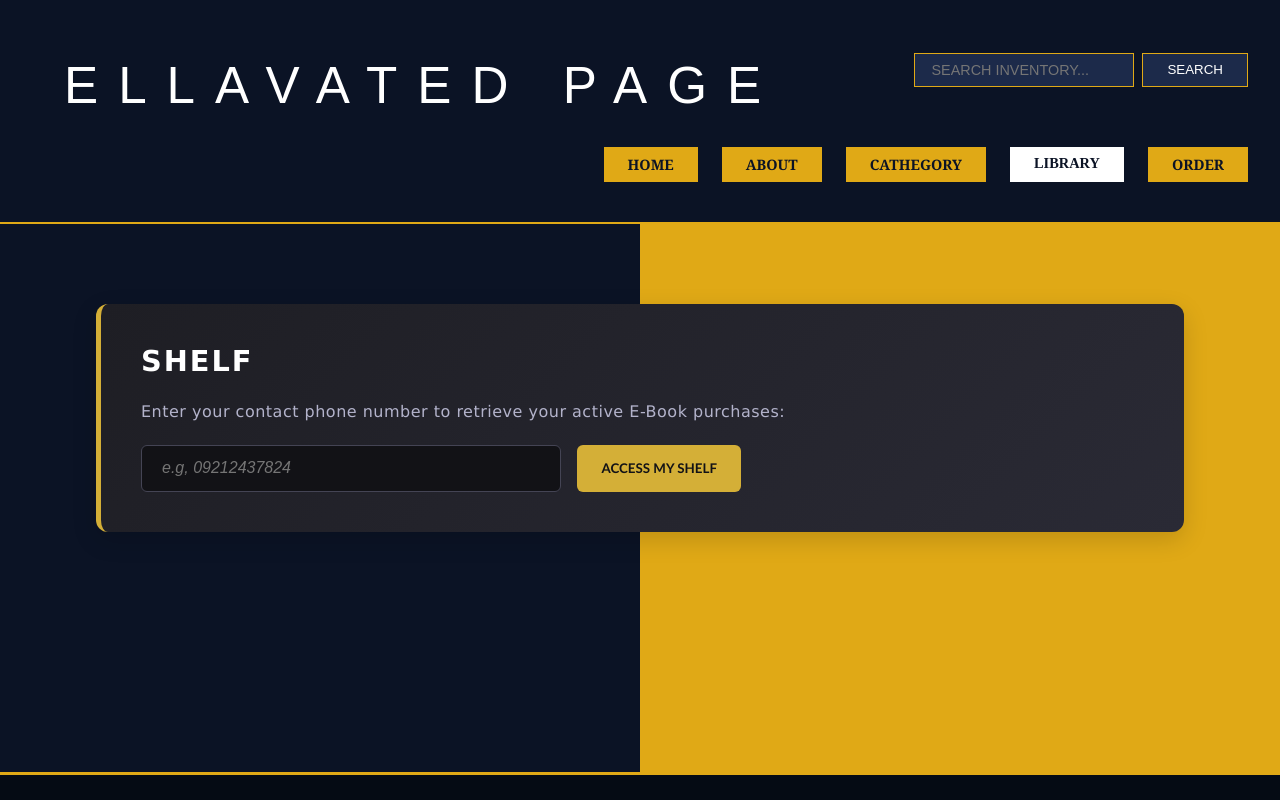
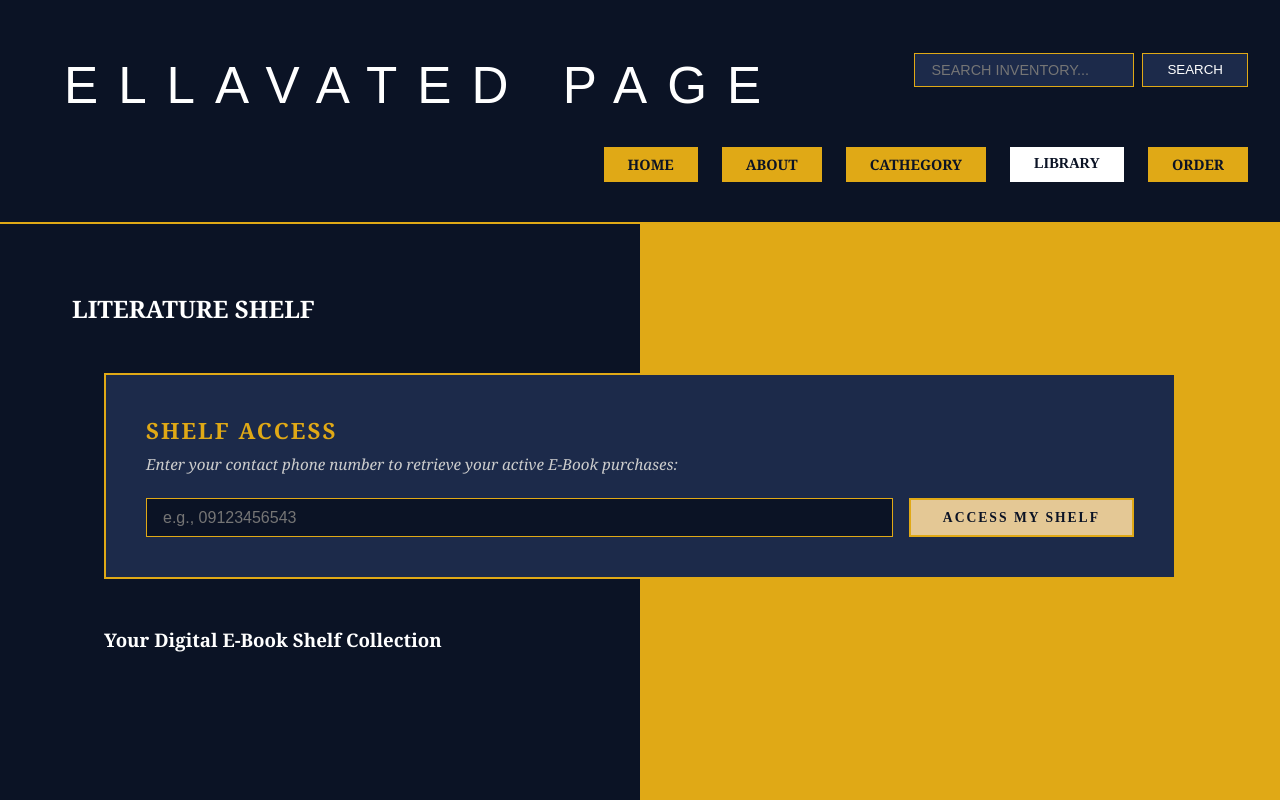
Before and after one commit to eliyosh/BookShop2, an Angular app in the folder bookshop-adb/: page /library in a window 1280 px wide. Shown: the top 800 px of the page. Built offline with nearby package versions, Linux system fonts and the light colour scheme.

Commit message:
feat: complete digital library module with dynamic image mappings, and edited html and css

```diff
--- a/bookshop-adb/server.js
+++ b/bookshop-adb/server.js
@@ -37,7 +37,8 @@ const Order = mongoose.model('Order', new mongoose.Schema({
         title: String,
         format: String,
         quantity:Number,
-        price:Number
+        price:Number,
+        cover:String
     }],
     totalAmount:{type: Number, required: true},
     orderDate: {type:Date, default: Date.now}
--- a/bookshop-adb/src/app/library/library.css
+++ b/bookshop-adb/src/app/library/library.css
@@ -1,131 +1,82 @@
-.library-container {
-    max-width: 1200px;
-    margin: 2rem auto;
-    padding: 0 1.5rem;
-    font-family:  'Lucida Grande', 'Lucida Sans', Arial, sans-serif;
-    letter-spacing: 0.5px;
-}
-
-  .search-box-panel {
-    background: linear-gradient(135deg, #1e1e24 0%, #2a2a35 100%);
-    color: #ffffff;
+.library-access-panel {
+    background-color: var(--bg-accent-blue);
+    border: 2px solid var(--primary-gold);
+    margin: 3rem 2rem;
     padding: 2.5rem;
-    border-radius: 12px;
-    box-shadow: 0 8px 24px rgba(0,0,0,0.15);
-    margin-bottom: 3rem;
-    border-left: 5px solid #d4af37;
+    box-sizing: border-box;
   }
 
-  .search-box-panel h2 {
-    margin-top: 0;
-    font-size: 1.8rem;
+  .access-panel-title {
+    color: var(--primary-gold);
+    margin: 0 0 0.5rem 0;
     letter-spacing: 2px;
-
+    font-size: 1.4rem;
+    text-transform: uppercase;
   }
 
-  .search-box-panel p {
-    color: #b3b3cb;
-    margin-bottom: 1.5rem;
+  .access-panel-subtitle {
+    color: var(--text-light);
+    margin: 0 0 1.5rem 0;
+    font-style: italic;
+    font-size: 0.95rem;
   }
 
-  .search-row {
+  .library-search-row {
     display: flex;
     gap: 1rem;
-    max-width: 600px;
+    flex-wrap: wrap;
+    width: 100%;
   }
 
-  .search-row input {
+  .library-search-input {
     flex: 1;
-    padding: 0.85rem 1.25rem;
-    border-radius: 6px;
-    border: 1px solid #444454;
-    background: #121216;
-    color: #fff;
+    min-width: 250px;
+    background: var(--bg-dark-blue);
+    border: 1px solid var(--primary-gold);
+    color: var(--text-white);
+    padding: 0.6rem 1rem;
     font-size: 1rem;
-    font-style: italic;
   }
 
-  .search-row input:focus {
+  .library-search-input:focus {
     outline: none;
-    border-color: #d4af37;
-    box-shadow: 0 0 8px rgba(212, 175, 55, 0.3);
+    border-color: var(--text-white);
   }
 
-  .access-btn {
-    background: #d4af37;
-    color: #121216;
-    border: none;
-    padding: 0 1.5rem;
-    font-weight: bolder;
-    border-radius: 6px;
-    cursor: pointer;
-    transition: 0.2s ease;
-    font-family:'Gill Sans', 'Gill Sans MT', Calibri, 'Trebuchet MS', sans-serif;
-}
-
-  .access-btn:hover {
-    background: #f1c40f;
+  /* Button overrides layout targets */
+  .kiosk-box-btn.auto-width {
+    width: auto;
+    margin-top: 0;
+    padding: 0.6rem 2rem;
   }
 
-  .shelf-grid {
-    display: grid;
-    grid-template-columns: repeat(auto-fill, minmax(280px, 1fr));
-    gap: 1.5rem;
+  /* Catalog sub-labels text alignments */
+  .filter-group {
+    margin-top: 3rem;
+    padding: 0 2rem;
   }
 
-  .digital-book-card {
-    background: #ffffff;
-    border: 1px solid #e1e1e8;
-    border-radius: 8px;
-    padding: 1.5rem;
-    display: flex;
-    flex-direction: column;
-    justify-content: space-between;
-    box-shadow: 0 4px 12px rgba(0,0,0,0.05);
-    transition: transform 0.2s, box-shadow 0.2s;
+  .shelf-card-info {
+    width: 100%;
+    text-align: center;
+    margin-bottom: 1rem;
   }
 
-  .digital-book-card:hover {
-    transform: translateY(-4px);
-    box-shadow: 0 8px 20px rgba(0,0,0,0.1);
+  .library-book-title {
+    min-height: auto !important;
+    margin: 0.5rem 0 0.25rem 0 !important;
   }
 
-  .card-details h4 {
-    margin: 0 0 0.5rem 0;
-    color: #1a1a24;
-    font-size: 1.2rem;
+  .library-book-qty {
+    margin: 0;
+    font-size: 0.9rem;
+    color: var(--bg-dark-blue);
+    font-weight: bold;
   }
 
-  .card-details p {
-    margin: 0;
-    color: #666675;
-    font-size: 0.9rem;
-  }
-
-  .read-btn {
-    background: #1e1e24;
-    color: #ffffff;
-    border: none;
-    padding: 0.75rem;
-    border-radius: 6px;
-    width: 100%;
-    margin-top: 1.5rem;
-    font-weight: bold;
-    cursor: pointer;
-    transition: 0.2s;
-  }
-
-  .read-btn:hover {
-    background: #3a3a47;
-  }
-
-  .empty-shelf-text {
+  .centers-span {
     grid-column: 1 / -1;
     text-align: center;
-    color: #888899;
-    padding: 3rem;
-    background: #f8f8fa;
-    border-radius: 8px;
-    border: 2px dashed #d1d1d6;
     font-style: italic;
+    padding: 3rem 0;
   }
--- a/bookshop-adb/src/app/library/library.html
+++ b/bookshop-adb/src/app/library/library.html
@@ -1,27 +1,42 @@
-<div class="library-container">
-    <div class="search-box-panel">
-      <h2>SHELF</h2>
-      <p>Enter your contact phone number to retrieve your active E-Book purchases:</p>
+<div class="store-catalog-wrapper">
 
-      <div class="search-row">
-        <input type="text" placeholder="e.g, 09212437824" (input)="updatePhone($event)">
-        <button class="access-btn" (click)="fetchMyLibrary()">ACCESS MY SHELF</button>
+    <h2 class="catalog-main-header">LITERATURE SHELF</h2>
+
+    <!-- access part -->
+    <div class="library-access-panel">
+      <h3 class="access-panel-title">SHELF ACCESS</h3>
+      <p class="access-panel-subtitle">Enter your contact phone number to retrieve your active E-Book purchases:</p>
+
+      <div class="library-search-row">
+        <input type="text" placeholder="e.g., 09123456543" (input)="updatePhone($event)" class="library-search-input">
+        <button class="kiosk-box-btn auto-width" (click)="fetchMyLibrary()">ACCESS MY SHELF</button>
       </div>
     </div>
 
+    <!-- section row-->
+    <div class="filter-group">
+      <h3 class="section-divider">Your Digital E-Book Shelf Collection</h3>
+
       <div class="shelf-grid">
         @for (book of digitalBooks(); track book.title) {
-        <div class="digital-book-card">
-          <div class="card-details">
-            <h4>{{ book.title }}</h4>
-            <p>Quantity Owned: {{ book.quantity }}</p>
+
+          <div class="shelf-card-box">
+            <img [src]="book.cover || 'assets/default-cover.png'" alt="Cover" class="kiosk-cover-img">
+
+            <div class="shelf-card-info">
+              <h4 class="library-book-title">{{ book.title }}</h4>
+              <p class="library-book-qty">Quantity Owned: {{ book.quantity }}</p>
             </div>
-          <button class="read-btn" (click)="openReader(book.title)">READ ONLINE</button>
+
+            <button class="kiosk-box-btn" (click)="openReader(book.title)">READ ONLINE</button>
           </div>
+
         } @empty {
           @if (hasSearched()) {
-          <p class="empty-shelf-text">No digital E-Book copies found registered to this phone number.</p>
+            <p class="empty-text centers-span">No digital E-Book copies found registered to this phone number.</p>
           }
         }
       </div>
     </div>
+
+  </div>
--- a/bookshop-adb/src/app/library/library.ts
+++ b/bookshop-adb/src/app/library/library.ts
@@ -25,13 +25,39 @@ export class LibraryComponent {
   fetchMyLibrary() {
     const phone = this.searchPhone().trim();
     if (!phone) {
-      alert('Please enter your contact or phone number to access your shelf!');
+      alert('Please enter your contact phone number to access your shelf!');
       return;
     }
 
     this.http.get<any[]>(`http://localhost:3000/api/library/${phone}`).subscribe({
       next: (data) => {
-        this.digitalBooks.set(data);
+
+        const mappedData = data.map(book => {
+          let coverPath = 'assets/default-cover.png';
+
+          if (book.title === "Psychopath's Obsession") coverPath = 'assets/obsession.jpg';
+          else if (book.title === "Every Last Word") coverPath = 'assets/last.jpg';
+          else if (book.title === "The Seven Husbands of Evelyn Hugo") coverPath = 'assets/seven.png';
+          else if (book.title === "The Subtle Art of Not Giving a F*ck") coverPath = 'assets/subtle.png';
+          else if (book.title === "The Moonlight Lilac Vol. 1") coverPath = 'assets/lilac.png';
+          else if (book.title === "The Moonlight Lilac Vol. 2") coverPath = 'assets/lilac.png';
+          else if (book.title === "The Moonlight Lilac Vol. 3") coverPath = 'assets/lilac.png';
+          else if (book.title === "Kissing My Kryptonite") coverPath = 'assets/kissing.png';
+          else if (book.title === "Illicit Affair") coverPath = 'assets/illicit.jpg';
+          else if (book.title === "Endless Love") coverPath = 'assets/endless.jpg';
+          else if (book.title === "The Psychology of Money") coverPath = 'assets/money.jpg';
+          else if (book.title === "The Laws of Human Nature") coverPath = 'assets/laws.jpg';
+          else if (book.title === "It Ends with Us") coverPath = 'assets/ends.jpg';
+          else if (book.title === "A Good Girl's Guide to Murder") coverPath = 'assets/good.jpg';
+          else if (book.title === "A Gentle Reminder") coverPath = 'assets/gentle.jpg';
+          else if (book.title === "Powerless") coverPath = 'assets/powerless.jpg';
+          else if (book.title === "If He Had Been with Me") coverPath = 'assets/if.jpg';
+          else if (book.title === "The Rain in España") coverPath = 'assets/rain.jpg';
+
+          return { ...book, cover: coverPath };
+        });
+
+        this.digitalBooks.set(mappedData);
         this.hasSearched.set(true);
       },
       error: (err) => {
@@ -40,7 +66,9 @@ export class LibraryComponent {
       }
     });
   }
+
+
   openReader(title: string) {
-    alert(`Opening online viewer engine for: "${title}"...\nEnjoy reading your literature copy!`);
+    alert(`Opening online viewer engine for:\n"${title}"\n\nEnjoy reading your digital literature copy!`);
   }
 }
```
Lines whose indentation alone changed are shown as unchanged.
